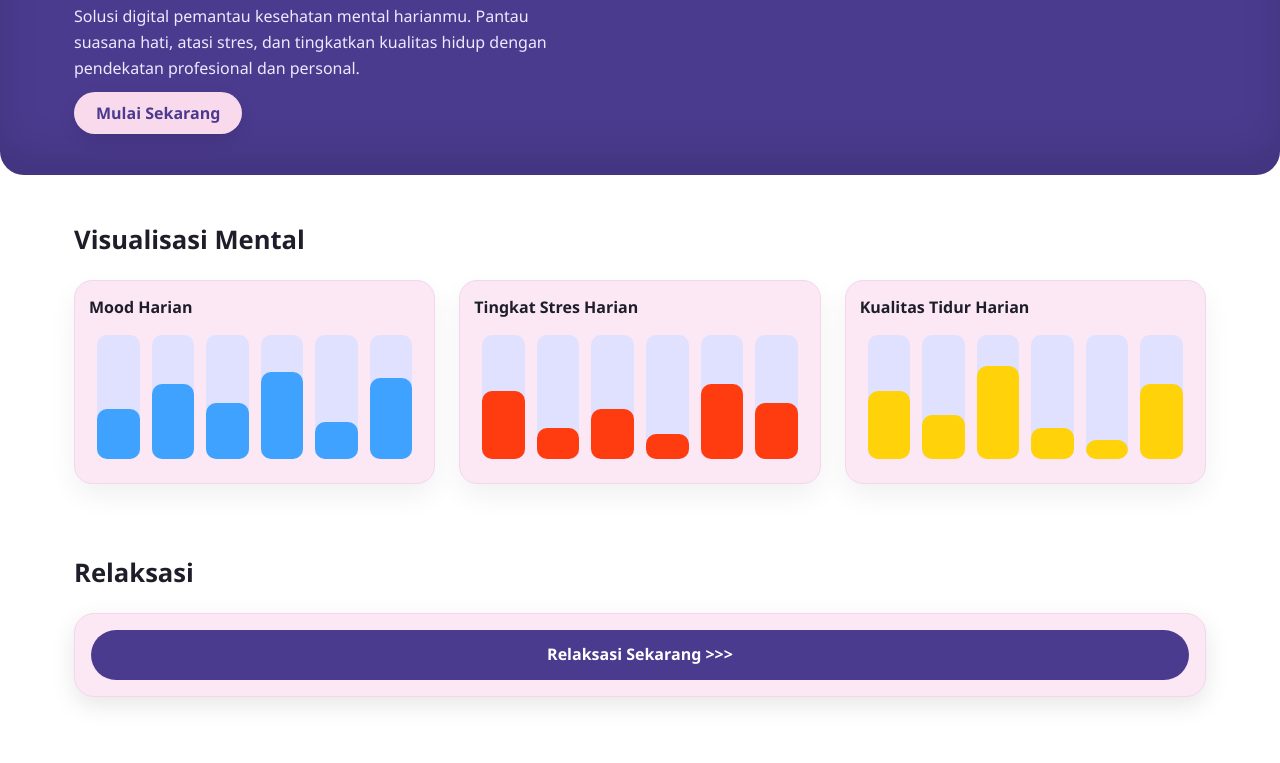
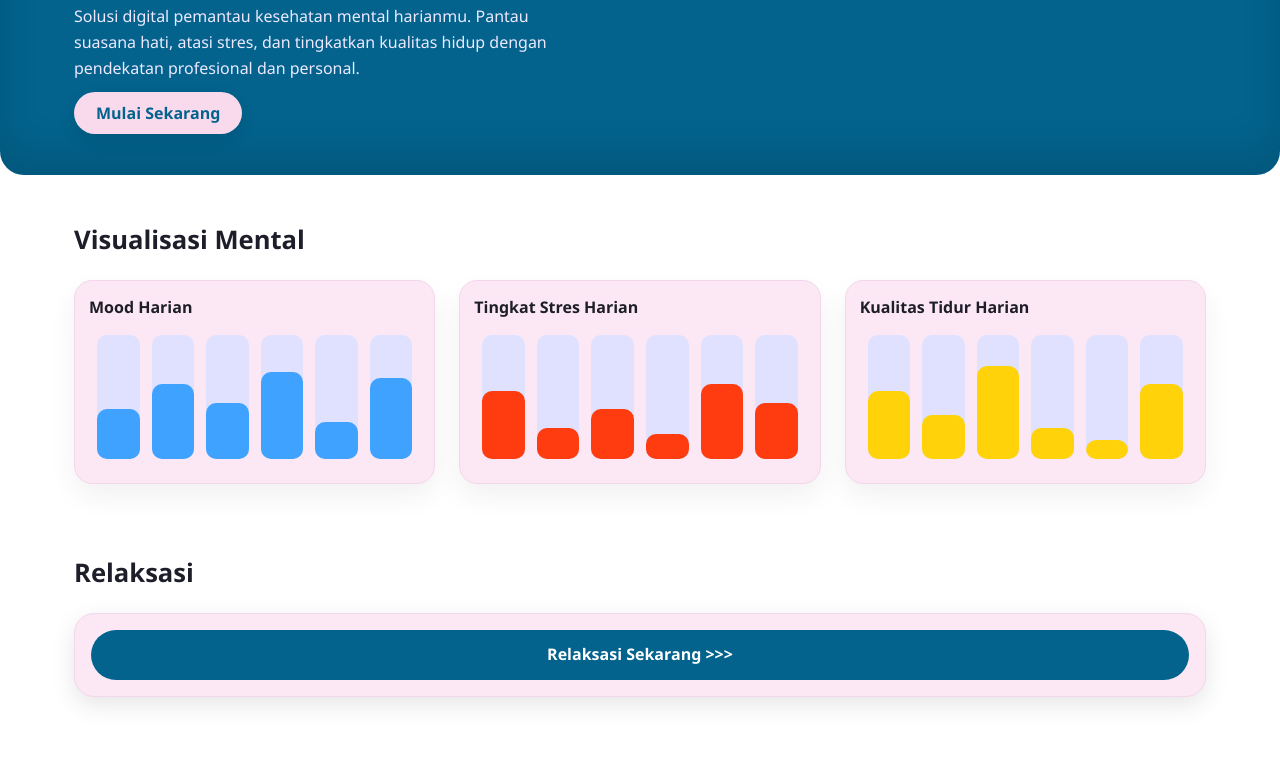
Before and after one commit to juliunud1707/Vinix, a plain HTML site: page index.html in a window 1280 px wide. Shown: the part 190-953 px from the top of the page. Drawn offline with Linux system fonts and the light colour scheme.

Commit message:
fix color

```diff
--- a/style.css
+++ b/style.css
@@ -13,9 +13,9 @@ ul { list-style: none; padding: 0; margin: 0; }
 
 /* VARIABLES */
 :root {
-  --purple-dark: #3E2F86;
-  --purple-main: #4B3B8F;
-  --purple-light: #6A5AE0;
+  --purple-dark: hsl(200, 100%, 32%);
+  --purple-main: #03638d;
+  --purple-light: #5ab5e0;
   --pink-light: #FBE8F4;
   --pink-border: #F3D7EA;
   --text-dark: #1e1e2a;
```
